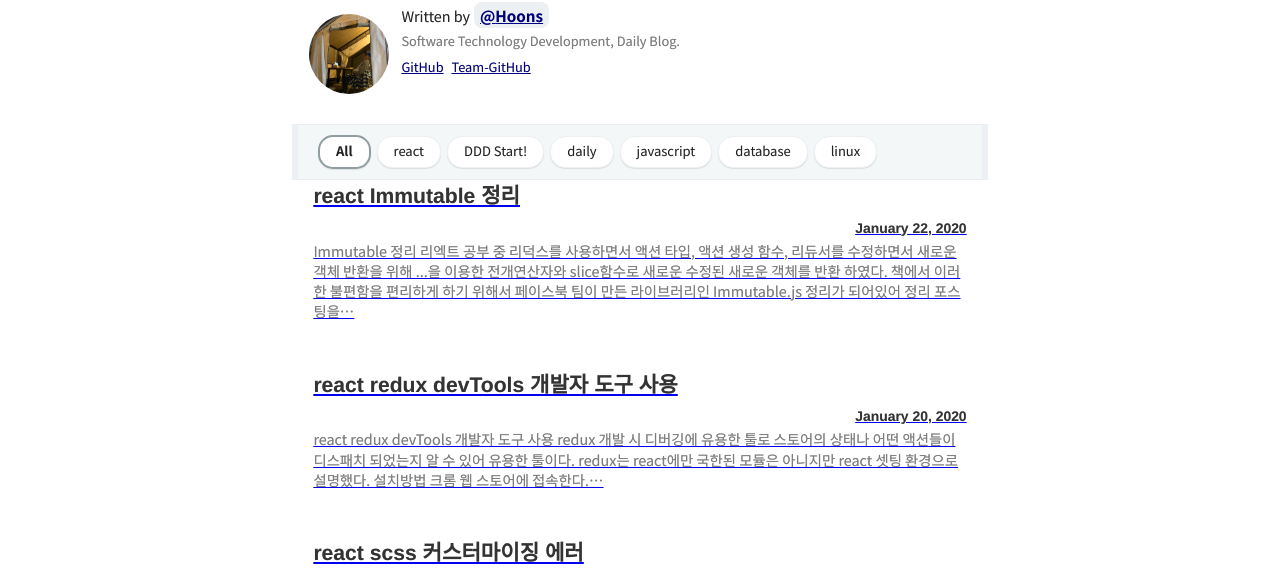
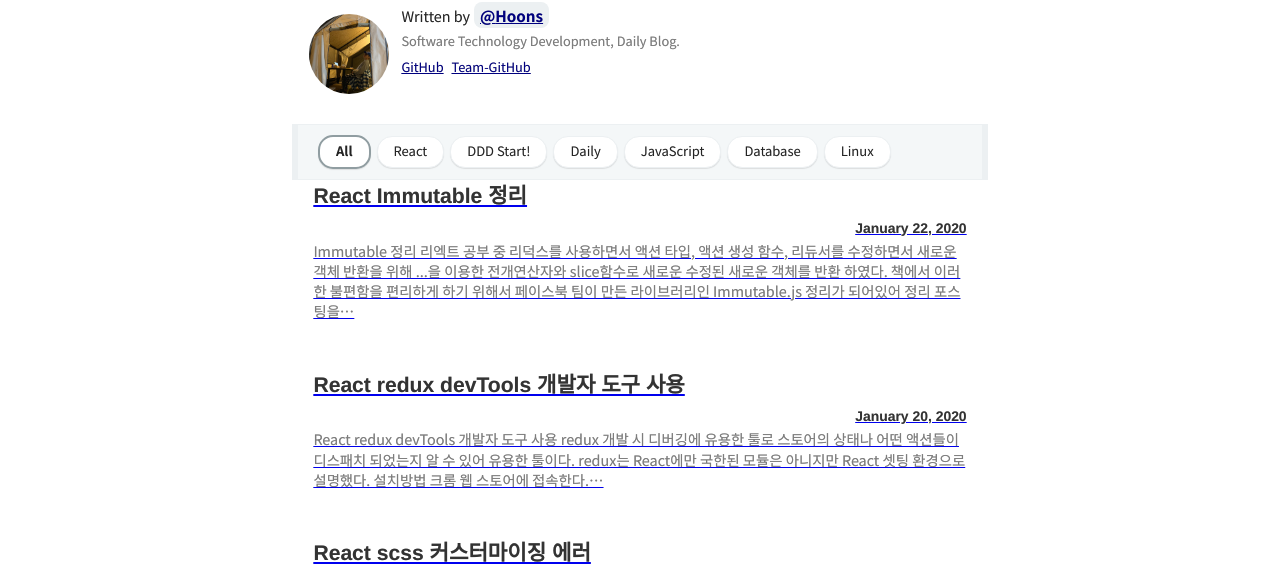
Before and after one commit to dudgns0612/up_gatsby_blog, a Gatsby site: page / in a window 1280 px wide. Shown: the part 195-769 px from the top of the page. Built offline with nearby package versions, Linux system fonts and the light colour scheme; Gatsby itself is replaced by a stand-in of ours; some packages are replaced by stand-ins of ours; what typography-theme-github would draw is missing.

Commit message:
포스팅 카테코리 수정

````diff
--- a/content/blog/development/centOS_boot_kernel.md
+++ b/content/blog/development/centOS_boot_kernel.md
@@ -1,7 +1,7 @@
 ---
 title: 'CentOS7 boot kernel 변경하기'
 date: 2019-11-14
-category: 'linux'
+category: 'Linux'
 draft: false
 ---
 
--- a/content/blog/development/db-delete-truncate.md
+++ b/content/blog/development/db-delete-truncate.md
@@ -1,7 +1,7 @@
 ---
 title: 'delete와 truncate차이'
 date: 2020-01-13
-category: 'database'
+category: 'Database'
 draft: false
 ---
 
--- a/content/blog/development/javascript_disable.md
+++ b/content/blog/development/javascript_disable.md
@@ -1,7 +1,7 @@
 ---
 title: 'disabled 속성 사용하기'
 date: 2020-01-14
-category: 'javascript'
+category: 'JavaScript'
 draft: false
 ---
 
--- a/content/blog/development/javascript_replaceAll.md
+++ b/content/blog/development/javascript_replaceAll.md
@@ -1,7 +1,7 @@
 ---
 title: '정규식을 이용한 replace로 replaceAll 사용'
 date: 2020-01-14
-category: 'javascript'
+category: 'JavaScript'
 draft: false
 ---
 
--- a/content/blog/development/mariaDB_10.4_root_password.md
+++ b/content/blog/development/mariaDB_10.4_root_password.md
@@ -1,7 +1,7 @@
 ---
 title: 'mariaDB 10.4버전 이후 root 패스워드 변경'
 date: 2020-01-14
-category: 'database'
+category: 'Database'
 draft: false
 ---
 
--- a/content/blog/development/pintech_7th.md
+++ b/content/blog/development/pintech_7th.md
@@ -1,7 +1,7 @@
 ---
 title: '제7회 핀테크×인슈어테크 해커톤 참가'
 date: 2020-01-15
-category: 'daily'
+category: 'Daily'
 draft: false
 ---
 
--- a/content/blog/development/react_ie_support.md
+++ b/content/blog/development/react_ie_support.md
@@ -1,7 +1,7 @@
 ---
-title: 'react ie지원 설정하기'
+title: 'React ie지원 설정하기'
 date: 2020-01-15
-category: 'react'
+category: 'React'
 draft: false
 ---
 
--- a/content/blog/development/react_immutable.md
+++ b/content/blog/development/react_immutable.md
@@ -1,7 +1,7 @@
 ---
-title: 'react Immutable 정리'
+title: 'React Immutable 정리'
 date: 2020-01-22
-category: 'react'
+category: 'React'
 draft: false
 ---
 
--- a/content/blog/development/react_lifecycle.md
+++ b/content/blog/development/react_lifecycle.md
@@ -1,7 +1,7 @@
 ---
-title: 'react 컴포넌트 라이프사이클'
+title: 'React 컴포넌트 라이프사이클'
 date: 2020-01-08
-category: 'react'
+category: 'React'
 draft: false
 ---
 
--- a/content/blog/development/react_redux_devTools.md
+++ b/content/blog/development/react_redux_devTools.md
@@ -1,15 +1,15 @@
 ---
-title: 'react redux devTools 개발자 도구 사용'
+title: 'React redux devTools 개발자 도구 사용'
 date: 2020-01-20
-category: 'react'
+category: 'React'
 draft: false
 ---
 
 ![](./images/banner/react.png)
 
-## react redux devTools 개발자 도구 사용
+## React redux devTools 개발자 도구 사용
 redux 개발 시 디버깅에 유용한 툴로 스토어의 상태나 어떤 액션들이 디스패치 되었는지 알 수 있어 유용한 툴이다.
-redux는 react에만 국한된 모듈은 아니지만 react 셋팅 환경으로 설명했다.
+redux는 React에만 국한된 모듈은 아니지만 React 셋팅 환경으로 설명했다.
 
 
 ### 설치방법
--- a/content/blog/development/react_scss_option_issue.md
+++ b/content/blog/development/react_scss_option_issue.md
@@ -1,13 +1,13 @@
 ---
-title: 'react scss 커스터마이징 에러'
+title: 'React scss 커스터마이징 에러'
 date: 2020-01-17
-category: 'react'
+category: 'React'
 draft: false
 ---
 
 ![](./images/banner/react.png)
 
-## react scss 커스터마이징 오류
+## React scss 커스터마이징 오류
 
 리액트를 다루는 기술이라는 책을 통해 예제를 공부하던 중 아래와 같은 에러가 발생
 
@@ -32,7 +32,7 @@ scss파일을 불러올 때 styles 경로를 잡아주어 절대경로로 불러
 }
 ```
 
-현재 react 16.12 ver에선 아래와 같이 options안에 sassOptions로 설정을 해줘야 정상으로 작동하였다.
+현재 React 16.12 ver에선 아래와 같이 options안에 sassOptions로 설정을 해줘야 정상으로 작동하였다.
 
 ```js
 ...
````
